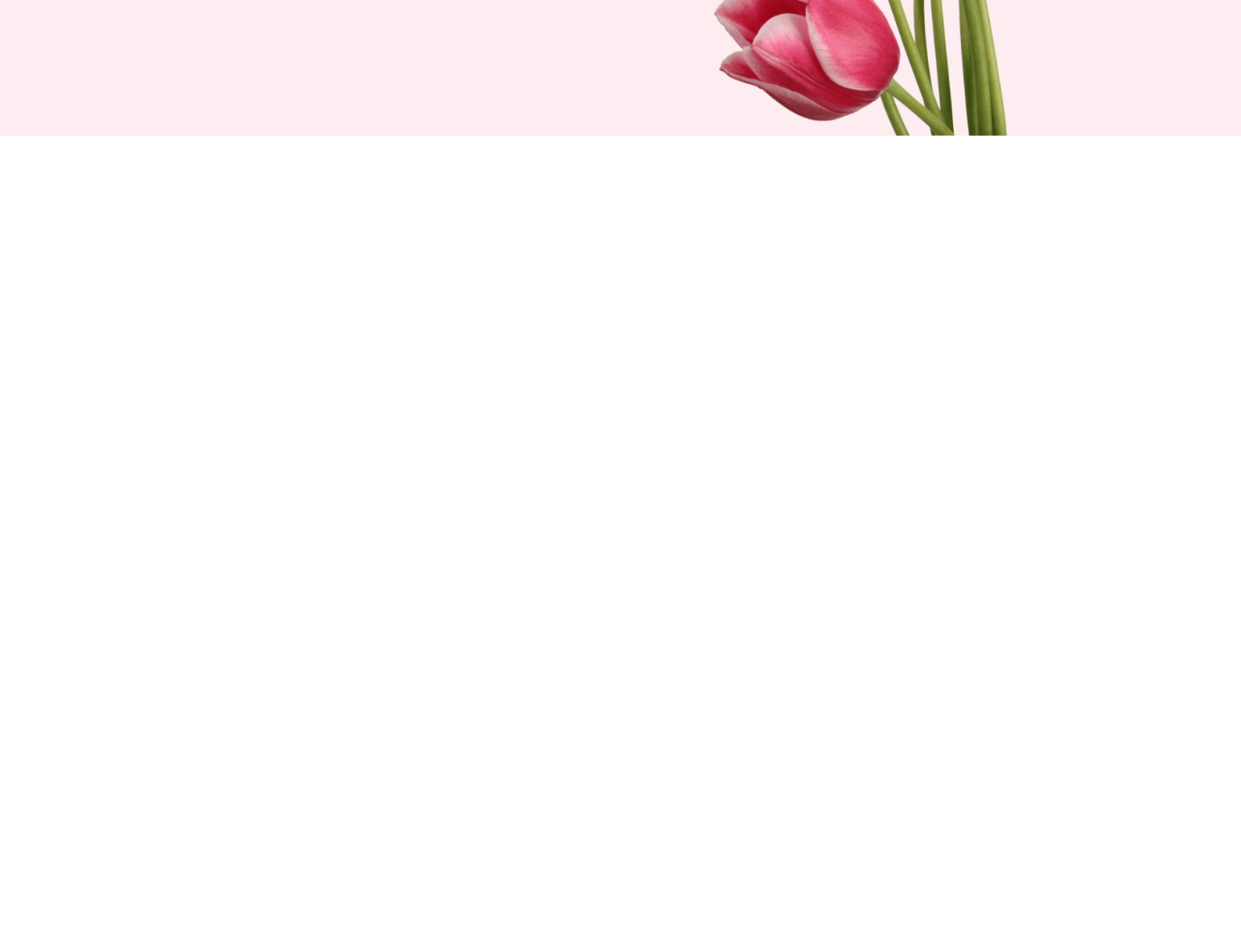
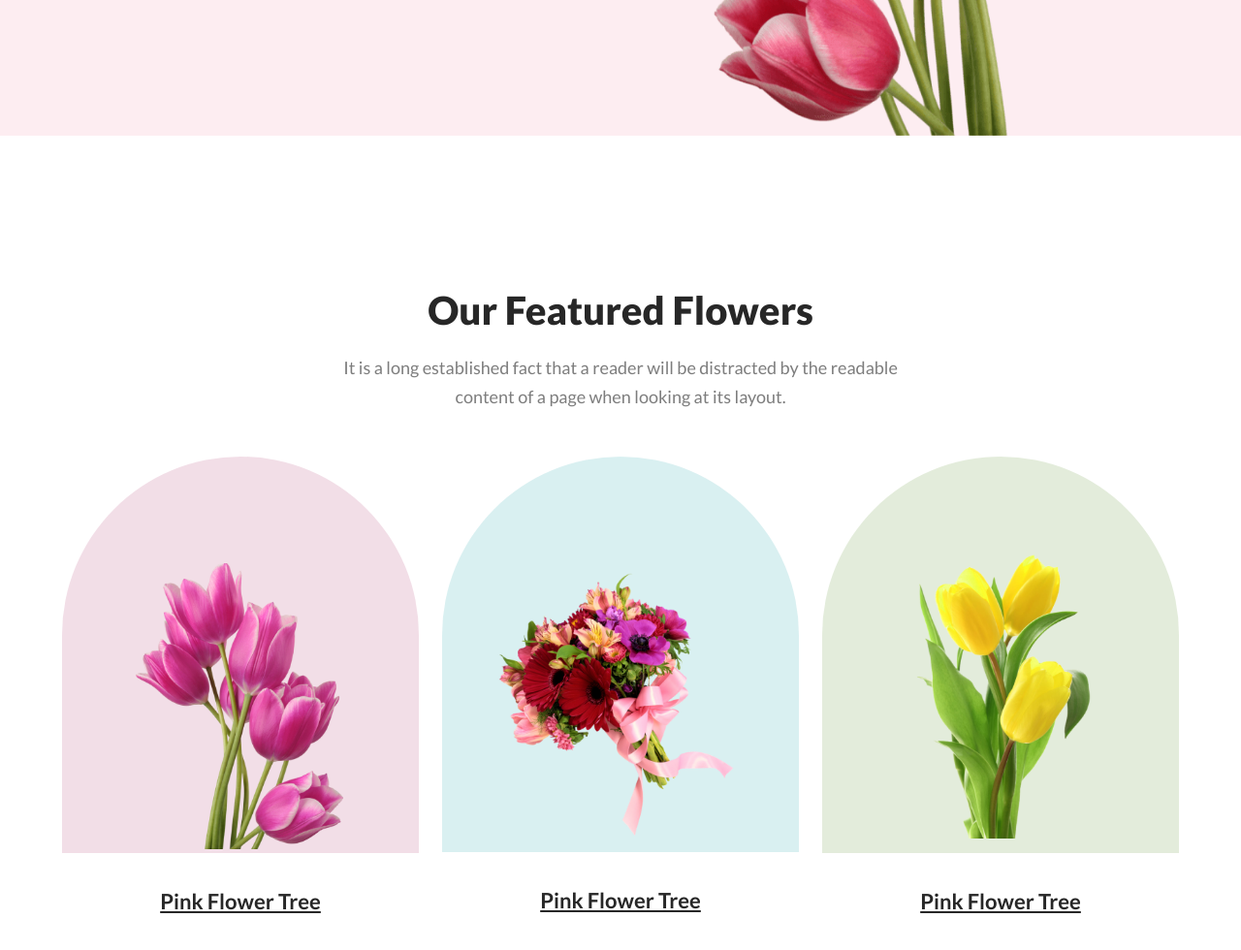
Before and after one commit to MukitHossen7/mukit-flower-shop-bd, a plain HTML site: page index.html in a window 1280 px wide. Shown: the part 590-1570 px from the top of the page at 97% size. Before the commit the page ends 890 px from the top, so only its background shows below. Drawn offline with Linux system fonts and the light colour scheme.

Commit message:
feature section done

```diff
--- a/index.html
+++ b/index.html
@@ -21,5 +21,38 @@
            </div>
         </section>
     </header>
+    <main>
+        <section class="feature-container">
+            <div class="feature-area">
+                <div class="feature-taxt">
+                    <h2>Our Featured Flowers</h2>
+                    <p>It is a long established fact that a reader will be distracted by the readable content of a page when looking at its layout.</p>
+                </div>
+                <div class="feature-card">
+
+                    <div class="card-one-area">
+                    <div class="card-one">
+                        <img src="images/featured1.png" alt="">
+                    </div>
+                    <a href="">Pink Flower Tree</a>
+                </div>
+
+                  <div class="card-two-area">
+                    <div class="card-two">
+                        <img src="images/featured2.png" alt="">
+                      </div>
+                      <a href="">Pink Flower Tree</a>
+                    </div>
+
+                    <div class="card-three-area">
+                    <div class="card-three">
+                            <img src="images/featured3.png" alt="">
+                        </div>
+                        <a href="">Pink Flower Tree</a>
+                    </div>
+                </div>
+            </div>
+        </section>
+    </main>
 </body>
 </html>
--- a/style.css
+++ b/style.css
@@ -65,3 +65,97 @@ margin-bottom: 32px;
     gap: 100px;
 }
     /* Banner CSS End */
+
+    /*  Feature CSS Start */
+.feature-area{
+  width: 1152px;
+  margin: 0 auto;
+  margin-bottom: 128px;
+}
+.feature-taxt{
+  width: 594px;
+  margin: 0 auto;
+  margin-bottom: 47px;
+}
+.feature-taxt h2{
+  color: rgb(39, 39, 39);
+font-family: Lato;
+font-size: 40px;
+font-weight: 800;
+line-height: 40px;
+text-align: center;
+margin-bottom: 24px;
+}
+.feature-taxt p {
+  color: rgba(39, 39, 39, 0.6);
+font-family: Lato;
+font-size: 18px;
+font-weight: 400;
+line-height: 30px;
+text-align: center;
+}
+.feature-card {
+  display: flex;
+  gap: 24px;
+}
+.feature-card .card-one{
+  padding: 110px 78px 0 76px ;
+  border-radius: 300px 300px 0px 0px;
+  background: rgba(167, 33, 98, 0.15);
+  margin-bottom: 32px;
+}
+.feature-card .card-two{
+  border-radius: 300px 300px 0px 0px;
+background: rgba(5, 151, 160, 0.15);
+padding: 117px 47px 13px 47px;
+margin-bottom: 32px;
+}
+.feature-card .card-three{
+  border-radius: 300px 300px 0px 0px;
+background: rgba(71, 125, 17, 0.15);
+padding: 67px 75px 11px 75px;
+margin-bottom: 32px;
+}
+.feature-card img{
+  width: 100%;
+  height: 100%;
+}
+.card-one-area a, .card-two-area a, .card-three-area a{
+  color: rgb(39, 39, 39);
+  font-family: Lato;
+  font-size: 22px;
+  font-weight: 700;
+  line-height: 35px;
+  display: block;
+  text-align: center;
+  text-decoration-line: underline;
+}
+    /*  Feature CSS End */
+
+
+    /* Responsive CSS  */
+    /* Banner Section */
+    @media screen and (max-width:576px) {
+      .banner-area{
+        flex-direction: column;
+        gap: 50px;
+      }
+      .banner-text{
+        width: 50%;
+
+      }
+      .banner-text h1,p,button{
+        width: 100%;
+      }
+      .banner-img{
+        width: 50%;
+        height: 50%;
+      }
+      .banner-img img{
+        width: 100%;
+        height: 100%;
+      }
+      .banner-text h1{
+            font-size: 50px;
+      }
+    }
```
